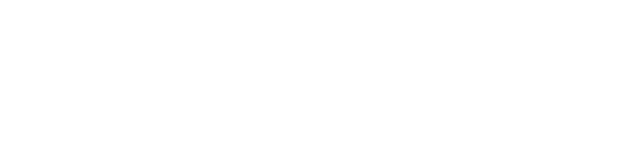
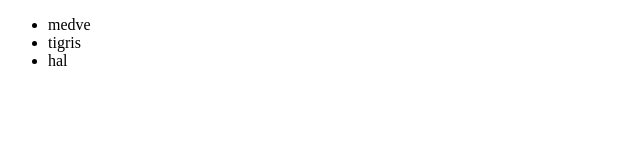
Before and after one commit to habkristof/Allatok, a plain HTML site: page index.html in a window 1280 px wide. Shown: the whole page, without its empty margins (0-640 px from the left). Drawn offline with Linux system fonts and the light colour scheme.

Commit message:
fix <li>

```diff
--- a/index.html
+++ b/index.html
@@ -6,6 +6,10 @@
     <title>Document</title>
 </head>
 <body>
-
+    <ul>
+        <li>medve</li>
+        <li>tigris</li>
+        <li>hal</li>
+    </ul>
 </body>
 </html>
```
